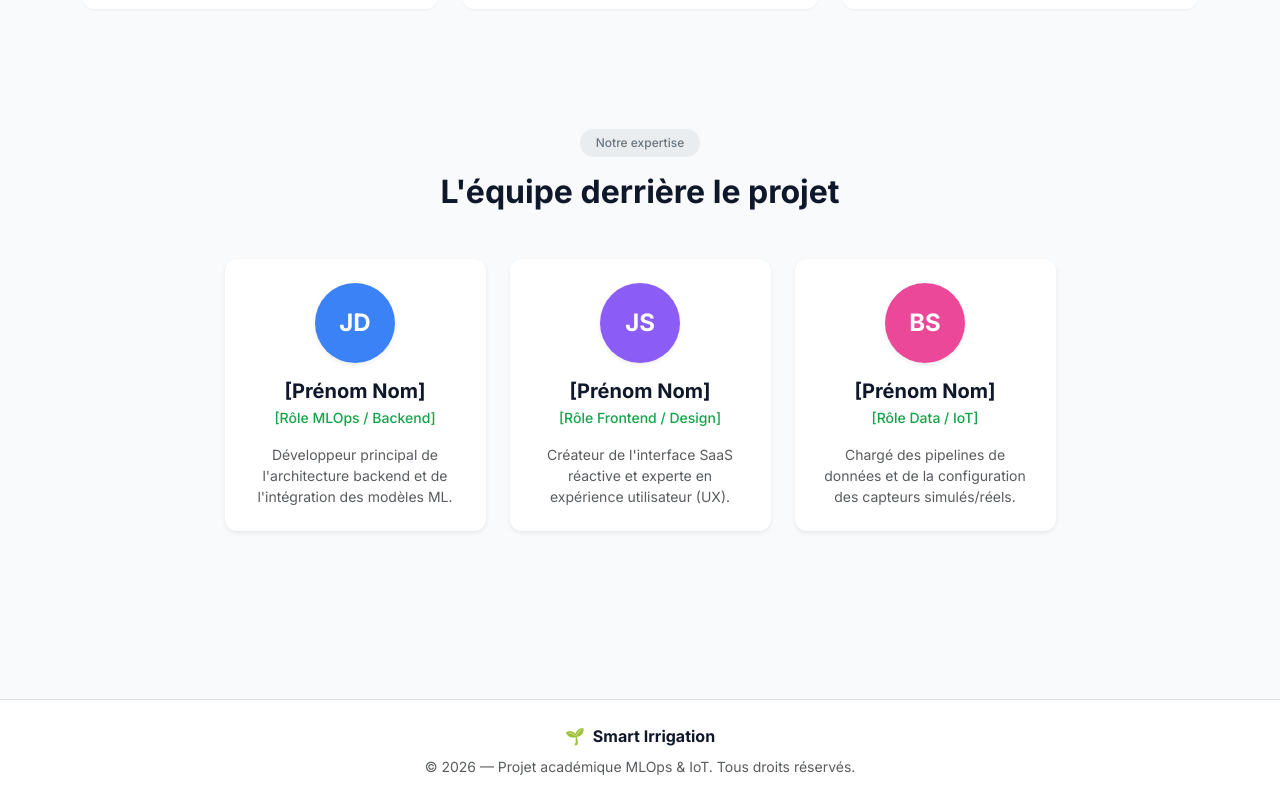
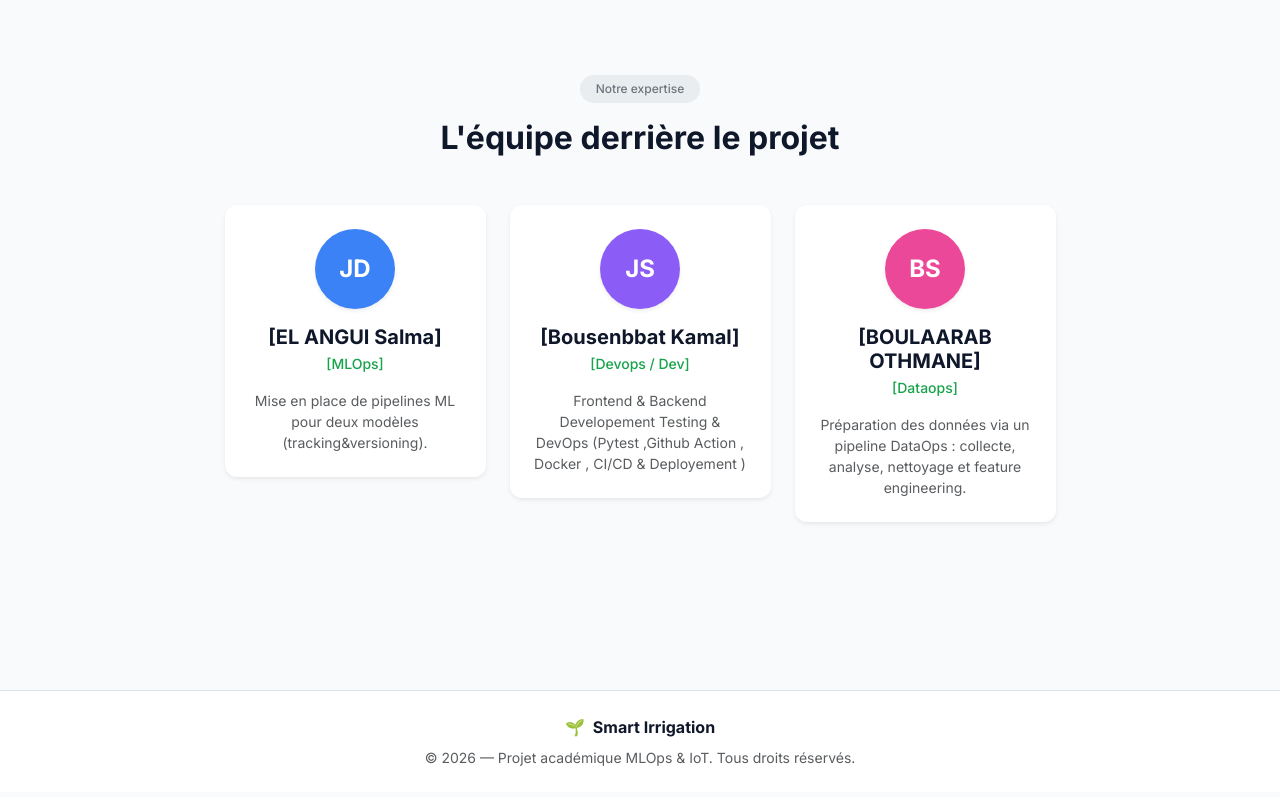
Before and after one commit to S6-IASD/Smart-Irrigation, a React (Vite) app in the folder front-end/: page / in a window 1280 px wide. Shown: the part 1300-2097 px from the top of the page. Built offline with nearby package versions, Linux system fonts and the light colour scheme; no server answers.

Commit message:
verefication des information de login page

```diff
--- a/front-end/src/pages/Home.jsx
+++ b/front-end/src/pages/Home.jsx
@@ -23,7 +23,6 @@ const Home = () => {
         <Row className="align-items-center mb-5 pb-5 mt-md-4">
           <Col lg={7} className="mb-5 mb-lg-0 text-center text-lg-start pe-lg-5">
             <Badge className="bg-success bg-opacity-10 text-success rounded-pill px-3 py-2 mb-4 fw-medium border border-success border-opacity-25">
-              🚀 L'avenir de l'agriculture intelligente
             </Badge>
             <h1 className="display-4 fw-bold mb-4" style={{ color: 'var(--color-sidebar)', lineHeight: '1.2' }}>
               Optimisez chaque goutte d'eau avec précision.
@@ -113,9 +112,9 @@ const Home = () => {
                 <div className="mx-auto rounded-circle d-flex align-items-center justify-content-center text-white mb-3 shadow-sm" style={{ width: '80px', height: '80px', backgroundColor: '#3b82f6', fontSize: '24px', fontWeight: 'bold' }}>
                   JD
                 </div>
-                <h5 className="fw-bold mb-1" style={{ color: 'var(--color-sidebar)' }}>[Prénom Nom]</h5>
-                <div className="text-success small fw-medium mb-3">[Rôle MLOps / Backend]</div>
-                <p className="text-muted small mb-0">Développeur principal de l'architecture backend et de l'intégration des modèles ML.</p>
+                <h5 className="fw-bold mb-1" style={{ color: 'var(--color-sidebar)' }}>[EL ANGUI Salma]</h5>
+                <div className="text-success small fw-medium mb-3">[MLOps]</div>
+                <p className="text-muted small mb-0">Mise en place de pipelines ML pour deux modèles (tracking&versioning).</p>
               </Card>
             </Col>
 
@@ -125,9 +124,9 @@ const Home = () => {
                 <div className="mx-auto rounded-circle d-flex align-items-center justify-content-center text-white mb-3 shadow-sm" style={{ width: '80px', height: '80px', backgroundColor: '#8b5cf6', fontSize: '24px', fontWeight: 'bold' }}>
                   JS
                 </div>
-                <h5 className="fw-bold mb-1" style={{ color: 'var(--color-sidebar)' }}>[Prénom Nom]</h5>
-                <div className="text-success small fw-medium mb-3">[Rôle Frontend / Design]</div>
-                <p className="text-muted small mb-0">Créateur de l'interface SaaS réactive et experte en expérience utilisateur (UX).</p>
+                <h5 className="fw-bold mb-1" style={{ color: 'var(--color-sidebar)' }}>[Bousenbbat Kamal]</h5>
+                <div className="text-success small fw-medium mb-3">[Devops / Dev]</div>
+                <p className="text-muted small mb-0">Frontend & Backend Developement Testing & DevOps (Pytest ,Github Action , Docker , CI/CD & Deployement )</p>
               </Card>
             </Col>
 
@@ -137,9 +136,9 @@ const Home = () => {
                 <div className="mx-auto rounded-circle d-flex align-items-center justify-content-center text-white mb-3 shadow-sm" style={{ width: '80px', height: '80px', backgroundColor: '#ec4899', fontSize: '24px', fontWeight: 'bold' }}>
                   BS
                 </div>
-                <h5 className="fw-bold mb-1" style={{ color: 'var(--color-sidebar)' }}>[Prénom Nom]</h5>
-                <div className="text-success small fw-medium mb-3">[Rôle Data / IoT]</div>
-                <p className="text-muted small mb-0">Chargé des pipelines de données et de la configuration des capteurs simulés/réels.</p>
+                <h5 className="fw-bold mb-1" style={{ color: 'var(--color-sidebar)' }}>[BOULAARAB OTHMANE]</h5>
+                <div className="text-success small fw-medium mb-3">[Dataops]</div>
+                <p className="text-muted small mb-0">  Préparation des données via un pipeline DataOps : collecte, analyse, nettoyage et feature engineering.</p>
               </Card>
             </Col>
           </Row>
```
